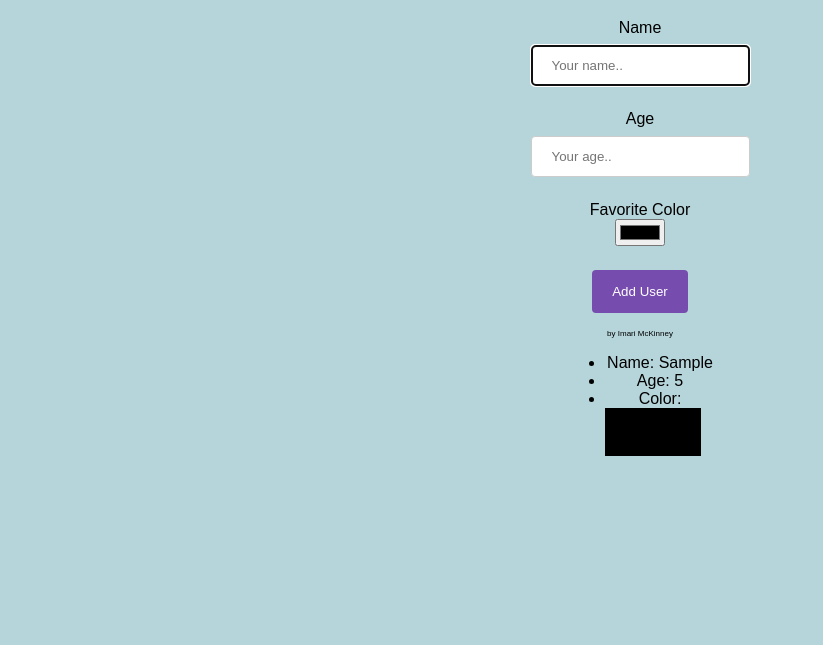
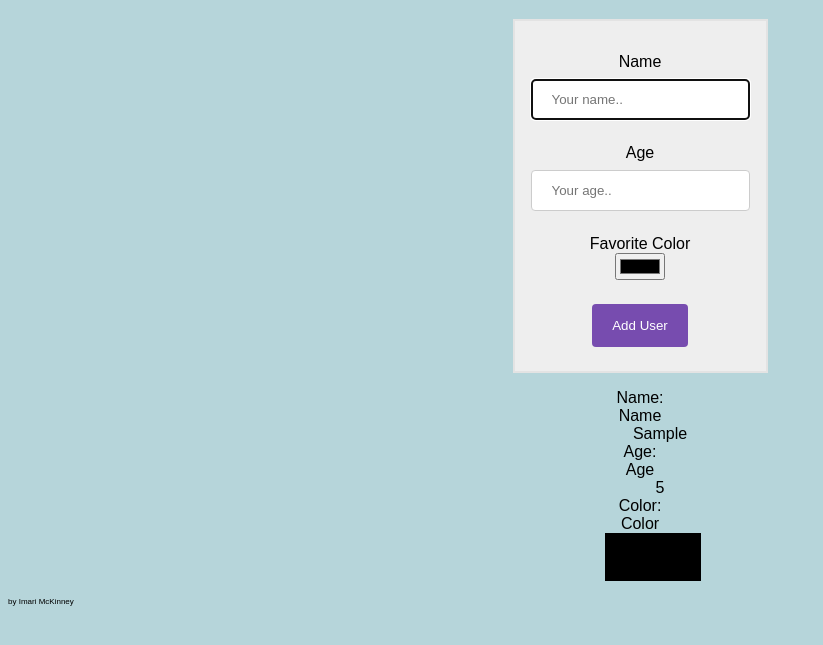
Before and after one commit to imarijr/user-directory, a plain HTML site: page index.html in a window 1280 px wide. Both pictures are taken after typing "Sample", "5" into the empty fields and a click on the button "Add User". Shown: the part 61-706 px from the top of the page, without its empty margins (0-823 px from the left). Drawn offline with Linux system fonts and the light colour scheme.

Commit message:
remove bullets and add styling

```diff
--- a/index.css
+++ b/index.css
@@ -56,3 +56,17 @@ input[type=number]
     border-radius: 4px;
     box-sizing: border-box;
 }
+
+main{
+    display:flex;
+}
+
+#userForm{
+    background-color: #eeeeee;
+    border: 2px solid #e3e3e3;
+    margin: auto;
+    padding: 1rem;
+}
+li{
+    list-style: none;
+}
--- a/index.html
+++ b/index.html
@@ -22,6 +22,7 @@
 
 
 
+        <main>
             <form id='userForm'>
                 <p>
 
@@ -45,12 +46,13 @@
                 </p>
                 <button type='submit'> Add User </button>
             </form>
-        <p class="greeting" style="font-size:50%">by Imari McKinney</p>
+
             </div>
               <div id ='users'>
 
               </div>
-
+        </main>
+         <p class="greeting" style="font-size:50%">by Imari McKinney</p>
         <script src="index.js"></script>
     </body>
     </html>
--- a/index.js
+++ b/index.js
@@ -1,4 +1,53 @@
 const form=document.querySelector('#userForm')
+
+
+
+const renderColor = function(color)
+{
+
+    const colorDiv = document.createElement('div')
+    colorDiv.style.width = '6rem'
+    colorDiv.style.height = '3rem'
+    colorDiv.style.backgroundColor = color
+
+    return colorDiv
+}
+
+const renderListItem = function(name,item)
+    {
+
+       const Item = document.createElement('li')
+       Item.textContent = `${name}: `
+
+       const term = document.createElement('dt')
+       term.textContent = name
+
+       const description = document.createElement('dd')
+
+
+       try {
+        description.appendChild(item)
+      } catch(e) {
+        description.textContent += item
+      }
+        Item.appendChild(term)
+        Item.appendChild(description)
+        return Item
+        }
+
+
+const renderList = function(data)
+{
+    const list = document.createElement('dl')
+     const labels = Object.keys(data)
+    labels.forEach(label =>
+    {
+       const item = renderListItem(label,data[label])
+       list.appendChild(item)
+    })
+
+    return list
+}
 
 const handleSubmit = function(ev){
     ev.preventDefault()
@@ -19,46 +68,6 @@ const handleSubmit = function(ev){
     f.userName.focus()
 }
 
-const renderColor = function(color)
-{
-
-    const colorDiv = document.createElement('div')
-    colorDiv.style.width = '6rem'
-    colorDiv.style.height = '3rem'
-    colorDiv.style.backgroundColor = color
-
-    return colorDiv
-}
-
-const renderListItem = function(name,item)
-    {
-
-       const Item = document.createElement('li')
-       Item.textContent = `${name}: `
-       try {
-        Item.appendChild(item)
-      } catch(e) {
-        Item.textContent += item
-      }
-        return Item
-        }
-
-
-const renderList = function(data)
-{
-    const list = document.createElement('ul')
-     const labels = Object.keys(data)
-    labels.forEach(label =>
-    {
-       const item = renderListItem(label,data[label])
-       list.appendChild(item)
-    })
-
-    return list
-}
-
-
-
 
 
 
```
Lines whose indentation alone changed are shown as unchanged.
